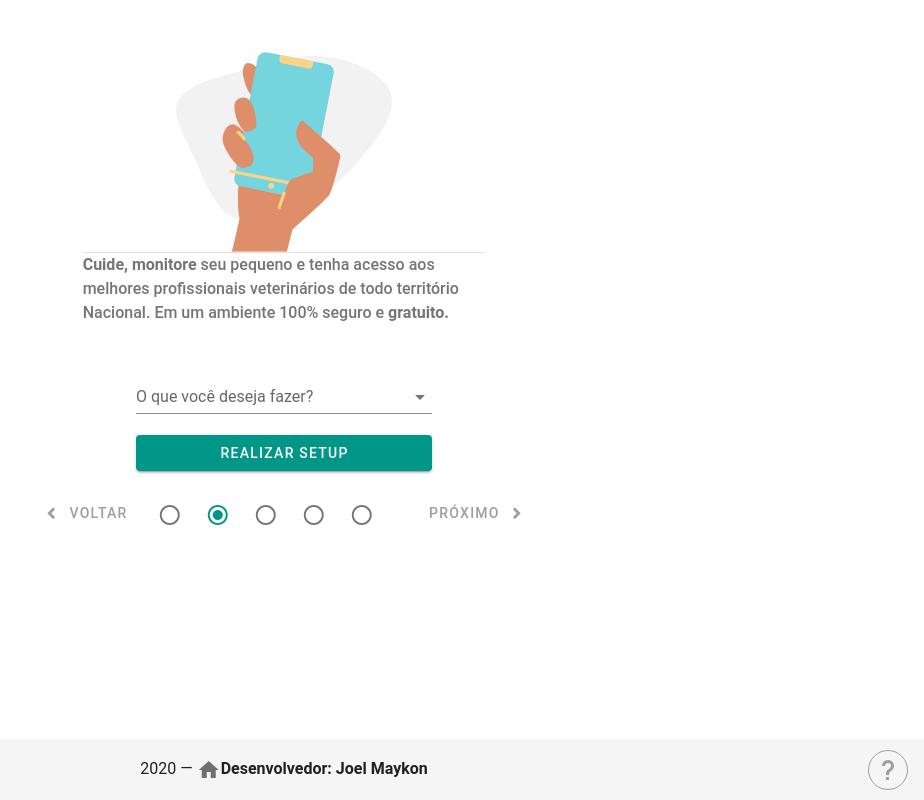
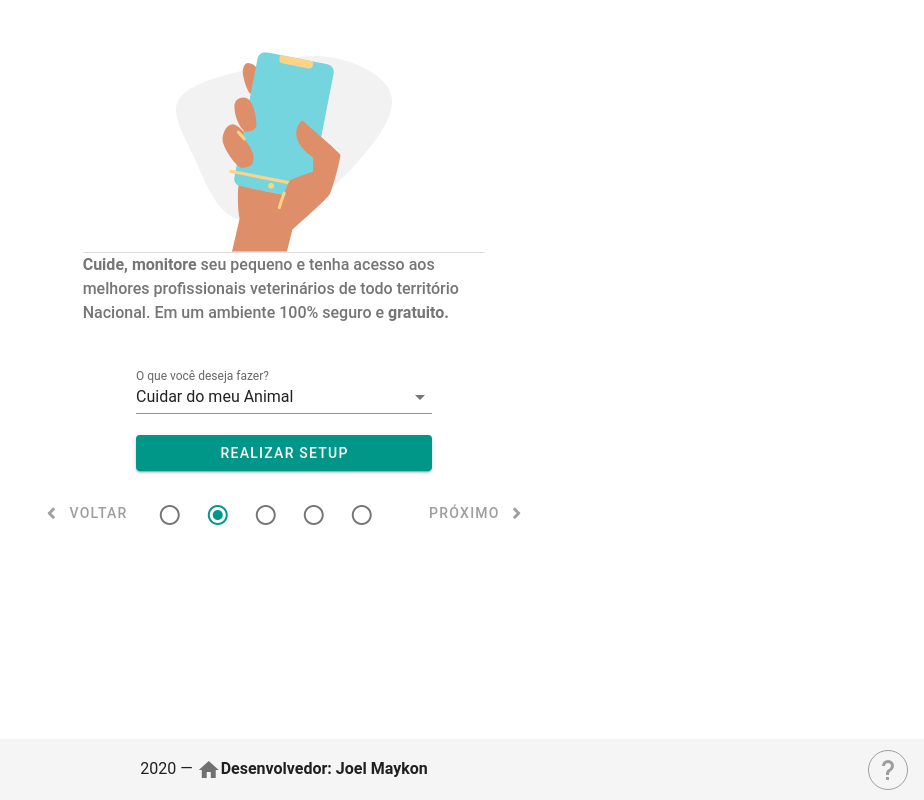
Before and after one commit to joelmaykonTADS/hubvet, a Vue app in the folder hubvet/: page /setup-usuario in a window 1280 px wide. Shown: the whole page, without its empty margins (356-1280 px from the left). Built offline with nearby package versions, Linux system fonts and the light colour scheme; a small style sheet from the web is missing.

Commit message:
selecionado o valor padrão para o que deseja fazer

```diff
--- a/hubvet/src/components/Laboratorio.vue
+++ b/hubvet/src/components/Laboratorio.vue
@@ -65,7 +65,7 @@ export default {
   name: "Laboratorio",
   data: () => ({
     radioGroup: 1,
-    item: "'Cuidar do meu Laboratório'",
+    item: "Cuidar do meu Laboratório",
     items: ["Cuidar do meu Laboratório"],
   }),
 };
--- a/hubvet/src/components/Usuario.vue
+++ b/hubvet/src/components/Usuario.vue
@@ -63,8 +63,8 @@ export default {
   name: "Usuario",
   data: () => ({
     radioGroup: 2,
-    item: "'Cuidar do meu Animal'",
-    items: ["Cuidar do meu Laboratório"],
+    item: "Cuidar do meu Animal",
+    items: ["Cuidar do meu Animal"],
   }),
 };
 </script>
```
